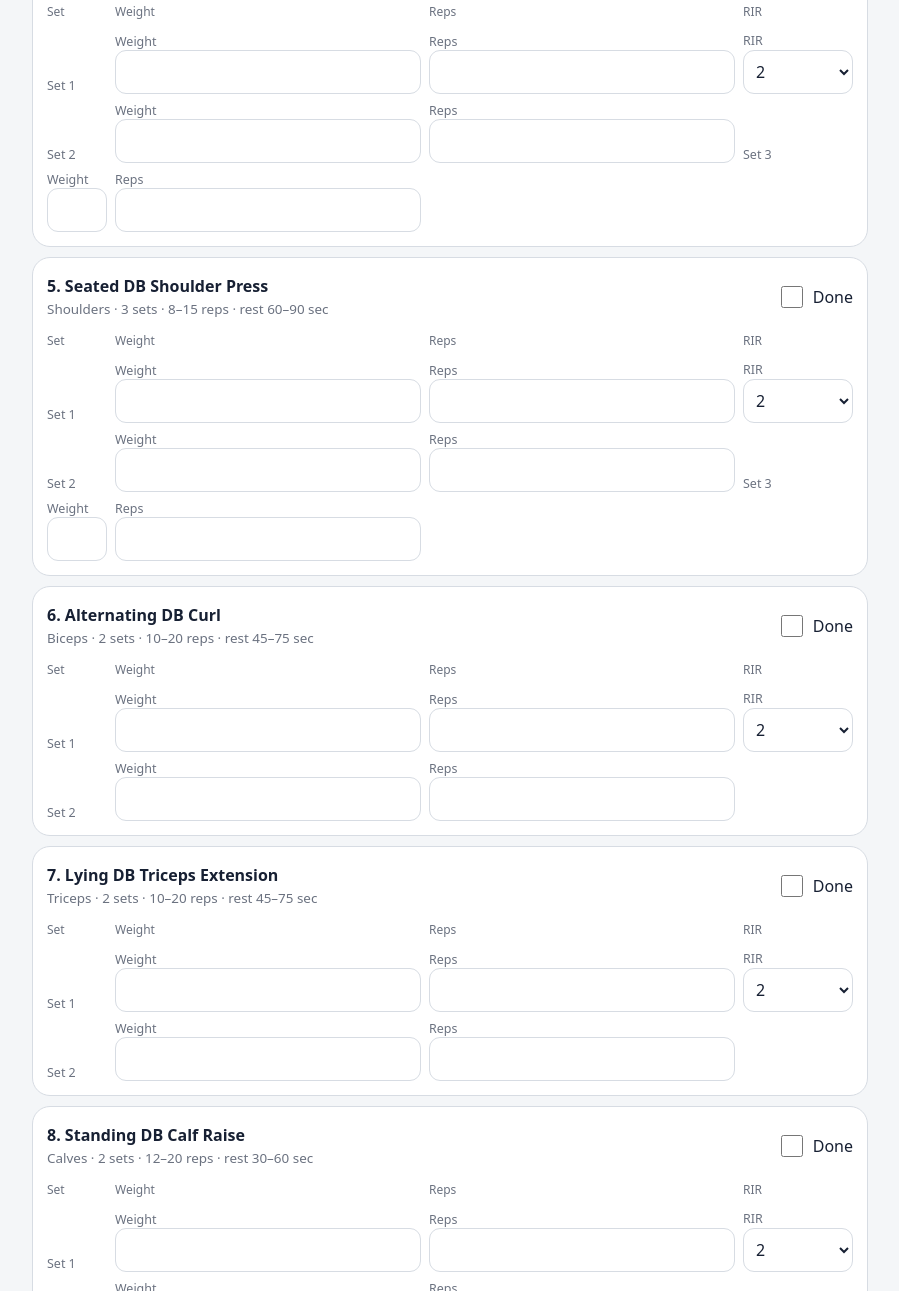
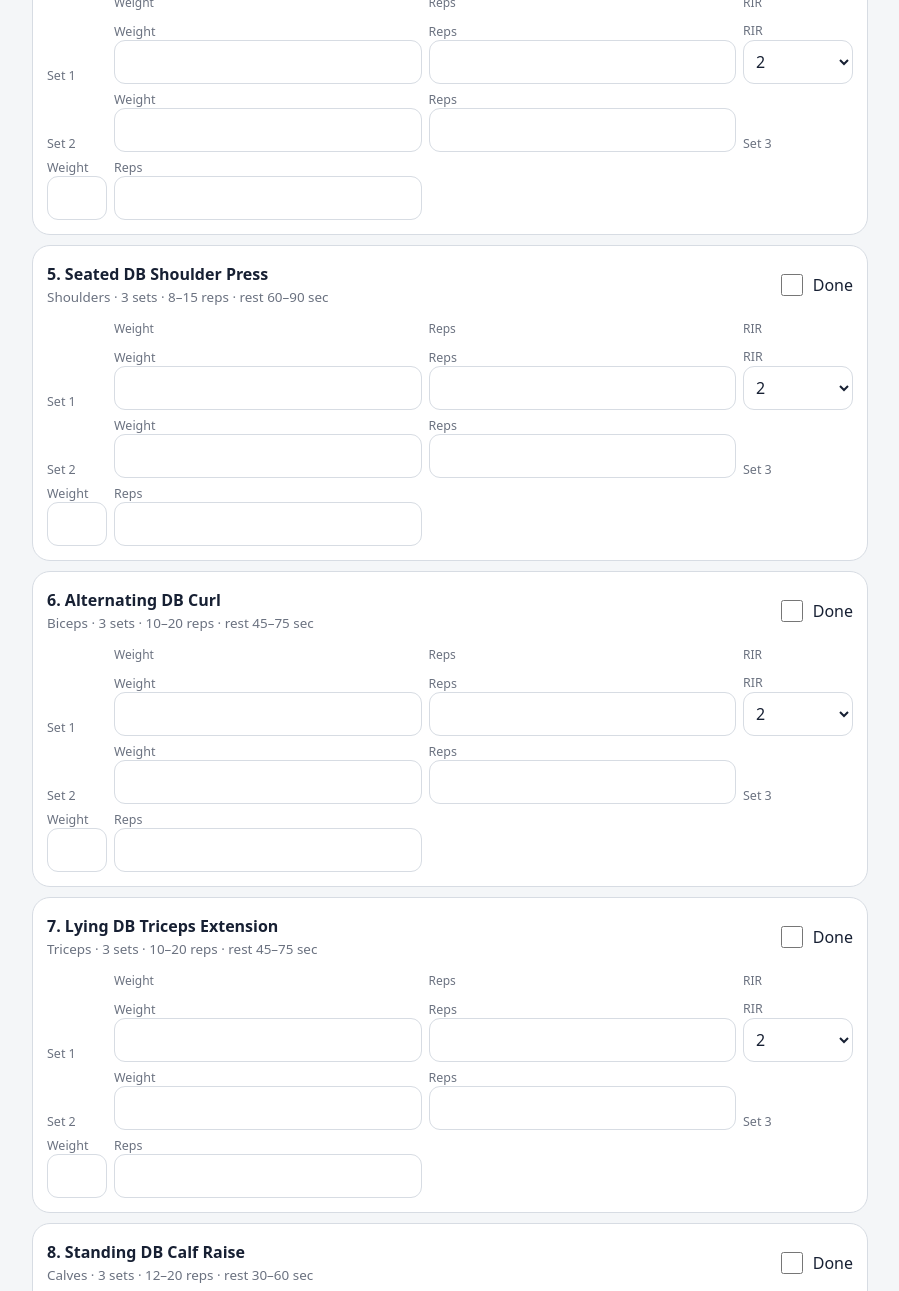
Before and after one commit to chesterscout/Workout-tracker, a plain HTML site: page index.html in a window 1280 px wide. Shown: the part 1400-2691 px from the top of the page, without its empty margins (190-1089 px from the left). Drawn offline with Linux system fonts and the light colour scheme.

Commit message:
Upload files v2.1

```diff
--- a/app.js
+++ b/app.js
@@ -1,9 +1,9 @@
 const days=[
-{title:'Day 1 — Chest Lead',ex:[['DB Bench Press','Chest',3,'6–12','90–120 sec'],['1-Arm DB Row','Back',3,'6–12','90–120 sec'],['Goblet Squat','Quads',3,'6–12','90–120 sec'],['DB Romanian Deadlift','Hamstrings/Glutes',3,'6–12','90–120 sec'],['Seated DB Shoulder Press','Shoulders',3,'8–15','60–90 sec'],['Alternating DB Curl','Biceps',2,'10–20','45–75 sec'],['Lying DB Triceps Extension','Triceps',2,'10–20','45–75 sec'],['Standing DB Calf Raise','Calves',2,'12–20','30–60 sec'],['Weighted Crunch','Abs',2,'12–20','30–60 sec']]},
-{title:'Day 2 — Posterior Lead',ex:[['DB Romanian Deadlift','Hamstrings/Glutes',3,'6–12','90–120 sec'],['Incline DB Press','Chest',3,'6–12','90–120 sec'],['Chest-Supported DB Row','Back',3,'6–12','90–120 sec'],['Reverse DB Lunge','Quads',3,'8–15','60–90 sec'],['DB Lateral Raise','Shoulders',2,'10–20','45–75 sec'],['Hammer Curl','Biceps',2,'10–20','45–75 sec'],['Overhead DB Extension','Triceps',2,'10–20','45–75 sec'],['Single-Leg Calf Raise','Calves',2,'12–20','30–60 sec'],['Reverse Crunch','Abs',2,'12–20','30–60 sec']]},
-{title:'Day 3 — Back Lead',ex:[['1-Arm DB Row','Back',3,'6–12','90–120 sec'],['Bulgarian Split Squat','Quads',3,'6–12','90–120 sec'],['DB Fly','Chest',2,'10–20','45–75 sec'],['DB Hip Thrust','Hamstrings/Glutes',3,'8–15','60–90 sec'],['Rear-Delt DB Fly','Shoulders',2,'10–20','45–75 sec'],['Preacher DB Curl','Biceps',2,'10–20','45–75 sec'],['Close-Grip DB Press','Triceps',3,'8–15','60–90 sec'],['Seated DB Calf Raise','Calves',2,'12–20','30–60 sec'],['DB Russian Twist','Abs',2,'12–20','30–60 sec']]},
-{title:'Day 4 — Shoulder Lead',ex:[['Seated DB Shoulder Press','Shoulders',3,'8–15','60–90 sec'],['Goblet Squat','Quads',3,'6–12','90–120 sec'],['Bent-Over DB Row','Back',3,'6–12','90–120 sec'],['Single-Leg DB RDL','Hamstrings/Glutes',3,'8–15','60–90 sec'],['DB Squeeze Press','Chest',3,'8–15','60–90 sec'],['Concentration Curl','Biceps',2,'10–20','45–75 sec'],['DB Skull Crusher','Triceps',2,'10–20','45–75 sec'],['Standing DB Calf Raise','Calves',2,'12–20','30–60 sec'],['Lying Leg Raise','Abs',2,'12–20','30–60 sec']]},
-{title:'Day 5 — Quad Lead',ex:[['Bulgarian Split Squat','Quads',3,'6–12','90–120 sec'],['Incline DB Press','Chest',3,'6–12','90–120 sec'],['Incline Bench DB Row','Back',3,'6–12','90–120 sec'],['DB Hip Thrust','Hamstrings/Glutes',3,'8–15','60–90 sec'],['Incline Rear-Delt Raise','Shoulders',2,'10–20','45–75 sec'],['Incline DB Curl','Biceps',2,'10–20','45–75 sec'],['DB Kickback','Triceps',2,'10–20','45–75 sec'],['Single-Leg Calf Raise','Calves',2,'12–20','30–60 sec'],['Weighted Sit-Up','Abs',2,'12–20','30–60 sec']]}];
+{title:'Day 1 — Chest Lead',ex:[['DB Bench Press','Chest',3,'6–12','90–120 sec'],['1-Arm DB Row','Back',3,'6–12','90–120 sec'],['Goblet Squat','Quads',3,'6–12','90–120 sec'],['DB Romanian Deadlift','Hamstrings/Glutes',3,'6–12','90–120 sec'],['Seated DB Shoulder Press','Shoulders',3,'8–15','60–90 sec'],['Alternating DB Curl','Biceps',3,'10–20','45–75 sec'],['Lying DB Triceps Extension','Triceps',3,'10–20','45–75 sec'],['Standing DB Calf Raise','Calves',3,'12–20','30–60 sec'],['Weighted Crunch','Abs',3,'12–20','30–60 sec']]},
+{title:'Day 2 — Posterior Lead',ex:[['DB Romanian Deadlift','Hamstrings/Glutes',3,'6–12','90–120 sec'],['Incline DB Press','Chest',3,'6–12','90–120 sec'],['Chest-Supported DB Row','Back',3,'6–12','90–120 sec'],['Reverse DB Lunge','Quads',3,'8–15','60–90 sec'],['DB Lateral Raise','Shoulders',3,'10–20','45–75 sec'],['Hammer Curl','Biceps',3,'10–20','45–75 sec'],['Overhead DB Extension','Triceps',3,'10–20','45–75 sec'],['Single-Leg Calf Raise','Calves',3,'12–20','30–60 sec'],['Reverse Crunch','Abs',3,'12–20','30–60 sec']]},
+{title:'Day 3 — Back Lead',ex:[['1-Arm DB Row','Back',3,'6–12','90–120 sec'],['Bulgarian Split Squat','Quads',3,'6–12','90–120 sec'],['DB Fly','Chest',3,'10–20','45–75 sec'],['DB Hip Thrust','Hamstrings/Glutes',3,'8–15','60–90 sec'],['Rear-Delt DB Fly','Shoulders',3,'10–20','45–75 sec'],['Preacher DB Curl','Biceps',3,'10–20','45–75 sec'],['Close-Grip DB Press','Triceps',3,'8–15','60–90 sec'],['Seated DB Calf Raise','Calves',3,'12–20','30–60 sec'],['DB Russian Twist','Abs',3,'12–20','30–60 sec']]},
+{title:'Day 4 — Shoulder Lead',ex:[['Seated DB Shoulder Press','Shoulders',3,'8–15','60–90 sec'],['Goblet Squat','Quads',3,'6–12','90–120 sec'],['Bent-Over DB Row','Back',3,'6–12','90–120 sec'],['Single-Leg DB RDL','Hamstrings/Glutes',3,'8–15','60–90 sec'],['DB Squeeze Press','Chest',3,'8–15','60–90 sec'],['Concentration Curl','Biceps',3,'10–20','45–75 sec'],['DB Skull Crusher','Triceps',3,'10–20','45–75 sec'],['Standing DB Calf Raise','Calves',3,'12–20','30–60 sec'],['Lying Leg Raise','Abs',3,'12–20','30–60 sec']]},
+{title:'Day 5 — Quad Lead',ex:[['Bulgarian Split Squat','Quads',3,'6–12','90–120 sec'],['Incline DB Press','Chest',3,'6–12','90–120 sec'],['Incline Bench DB Row','Back',3,'6–12','90–120 sec'],['DB Hip Thrust','Hamstrings/Glutes',3,'8–15','60–90 sec'],['Incline Rear-Delt Raise','Shoulders',3,'10–20','45–75 sec'],['Incline DB Curl','Biceps',3,'10–20','45–75 sec'],['DB Kickback','Triceps',3,'10–20','45–75 sec'],['Single-Leg Calf Raise','Calves',3,'12–20','30–60 sec'],['Weighted Sit-Up','Abs',3,'12–20','30–60 sec']]}];
 
 const muscleGroups=['Chest','Back','Shoulders','Biceps','Triceps','Quads','Hamstrings/Glutes','Calves','Abs'];
 const STORE='dbWorkoutTrackerV2';
@@ -25,7 +25,7 @@ function renderDay(){
   const card=document.createElement('article');card.className='exercise'+(log.done?' done':'');
   let rows='';
   for(let s=0;s<n;s++){const x=log.sets[s]||{w:'',r:''};rows+=`<div class="tiny">Set ${s+1}</div><label class="tiny">Weight<input data-s="${s}" data-f="w" value="${x.w}" type="number" min="0" max="200" step="2.5"></label><label class="tiny">Reps<input data-s="${s}" data-f="r" value="${x.r}" type="number" min="0" max="100"></label><div class="${s===0?'':'hidden'}"><label class="tiny">RIR<select data-f="rir"><option ${log.rir==='0'?'selected':''}>0</option><option ${log.rir==='1'?'selected':''}>1</option><option ${log.rir==='2'?'selected':''}>2</option><option ${log.rir==='3'?'selected':''}>3</option><option ${log.rir==='4+'?'selected':''}>4+</option></select></label></div>`}
-  card.innerHTML=`<div class="row"><div><strong>${i+1}. ${e[0]}</strong><div class="rx">${e[1]} · ${e[2]} sets · ${e[3]} reps · rest ${e[4]}</div></div><label class="check"><input data-f="done" type="checkbox" ${log.done?'checked':''}>Done</label></div><div class="setGrid"><div class="hdr">Set</div><div class="hdr">Weight</div><div class="hdr">Reps</div><div class="hdr">RIR</div>${rows}</div>`;
+  card.innerHTML=`<div class="row"><div><strong>${i+1}. ${e[0]}</strong><div class="rx">${e[1]} · ${e[2]} sets · ${e[3]} reps · rest ${e[4]}</div></div><label class="check"><input data-f="done" type="checkbox" ${log.done?'checked':''}>Done</label></div><div class="setGrid"><div class="hdr"></div><div class="hdr">Weight</div><div class="hdr">Reps</div><div class="hdr">RIR</div>${rows}</div>`;
   card.querySelectorAll('input,select').forEach(el=>el.addEventListener('change',()=>{const obj=state.draft[key]||{sets:Array.from({length:n},()=>({w:'',r:''})),rir:'2',done:false};const f=el.dataset.f;if(f==='done')obj.done=el.checked;else if(f==='rir')obj.rir=el.value;else{const si=Number(el.dataset.s);obj.sets[si][f]=safe(el.value,0,f==='w'?200:100)}state.draft[key]=obj;save();renderDay()}));
   list.appendChild(card);
  });
--- a/index.html
+++ b/index.html
@@ -16,7 +16,7 @@ main{max-width:860px;margin:auto;padding:14px 12px 42px}h1{font-size:1.42rem;mar
 button,input,select{font:inherit}button{min-height:44px;border-radius:12px;border:1px solid var(--border);background:#fff;padding:9px 13px;color:var(--text)}
 button.primary,.tab.active{background:var(--accent);border-color:var(--accent);color:#fff;font-weight:700}.badge{display:inline-block;background:var(--soft);color:var(--accent);border-radius:999px;padding:4px 8px;font-size:.78rem}
 .page{display:none}.page.active{display:block}.exercise{background:var(--card);border:1px solid var(--border);border-radius:18px;padding:14px;margin:10px 0}.exercise.done{outline:2px solid #bbf7d0}
-.rx{font-size:.84rem;color:var(--muted);margin-top:3px}.setGrid{display:grid;grid-template-columns:52px 1fr 1fr;gap:8px;align-items:end;margin-top:10px}.setGrid .hdr{font-size:.75rem;color:var(--muted)}
+.rx{font-size:.84rem;color:var(--muted);margin-top:3px}.setGrid{display:grid;grid-template-columns:48px minmax(0,1fr) minmax(0,1fr) 78px;gap:7px;align-items:end;margin-top:10px}.setGrid .hdr{font-size:.75rem;color:var(--muted)}
 input,select{width:100%;min-height:44px;border:1px solid var(--border);border-radius:11px;background:#fff;padding:8px;color:var(--text);font-size:16px}
 .check{display:flex;align-items:center;gap:7px}.check input{width:22px;height:22px}.progressGrid{display:grid;grid-template-columns:1fr 1fr;gap:9px;margin-top:12px}.scroll{overflow-x:auto}
 table{width:100%;border-collapse:collapse;font-size:.84rem}th,td{text-align:left;padding:9px 6px;border-bottom:1px solid var(--border);white-space:nowrap}
--- a/sw.js
+++ b/sw.js
@@ -1,4 +1,4 @@
-const CACHE='workout-tracker-v2';
+const CACHE='workout-tracker-v2-1';
 const ASSETS=['./','./index.html','./app.js','./manifest.webmanifest','./icon.svg'];
 self.addEventListener('install',e=>{self.skipWaiting();e.waitUntil(caches.open(CACHE).then(c=>c.addAll(ASSETS)))});
 self.addEventListener('activate',e=>e.waitUntil(Promise.all([self.clients.claim(),caches.keys().then(keys=>Promise.all(keys.filter(k=>k!==CACHE).map(k=>caches.delete(k))))])));
```
